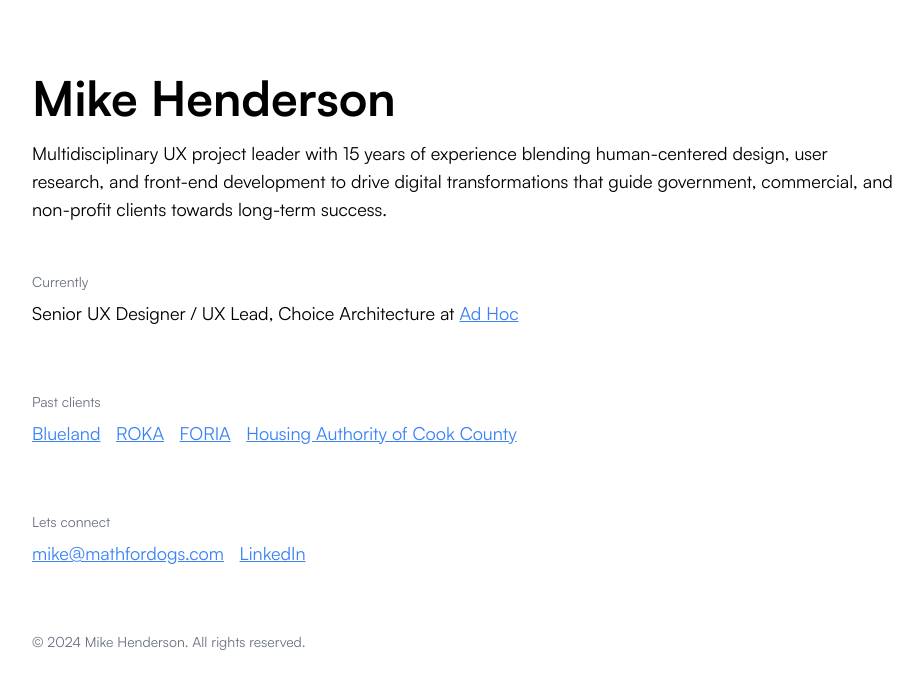
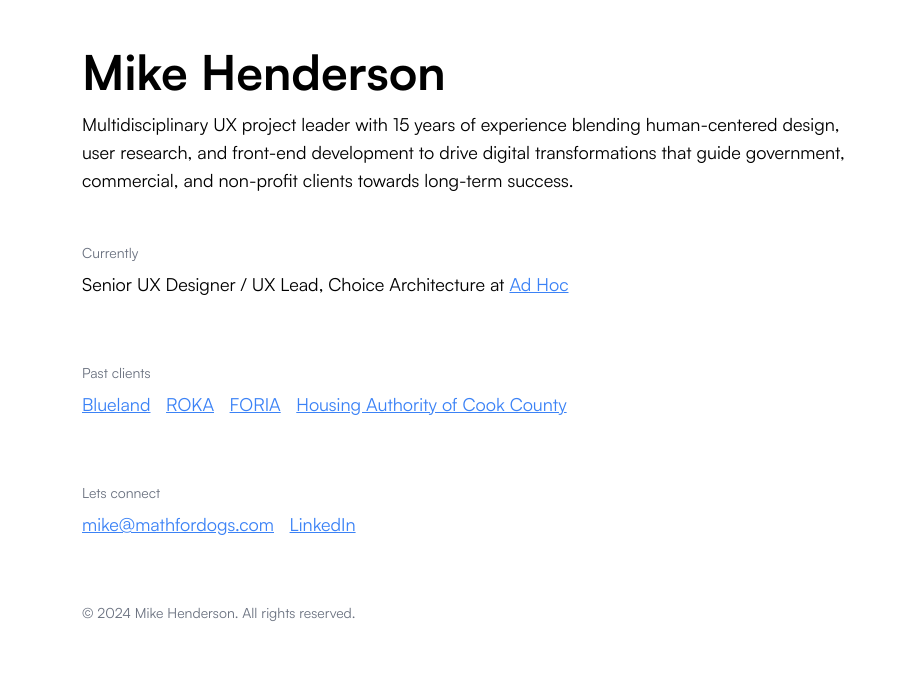
Before and after one commit to mathfordogs/mathfordogs.github.io, an Astro site: page / in a window 1280 px wide. Shown: the whole page, without its empty margins (174-1097 px from the left). Built offline with nearby package versions, Linux system fonts and the light colour scheme; Astro itself is replaced by a stand-in of ours.

Commit message:
Line height fix

```diff
--- a/src/pages/index.astro
+++ b/src/pages/index.astro
@@ -32,7 +32,7 @@ import Layout from '../layouts/Layout.astro';
 	main {
 		margin: auto;
 		padding: 4rem 1rem 2rem;
-		width: 900px;
+		width: 800px;
 		max-width: calc(100% - 2rem);
 		color: white;
 		font-size: 20px;
@@ -43,6 +43,8 @@ import Layout from '../layouts/Layout.astro';
 		font-family: "Satoshi Bold", sans-serif;
 		color: #000;
 		font-size: 48px;
+		line-height: 1.5rem;
+		margin-bottom: 24px;
 	}
 
 </style>
```
